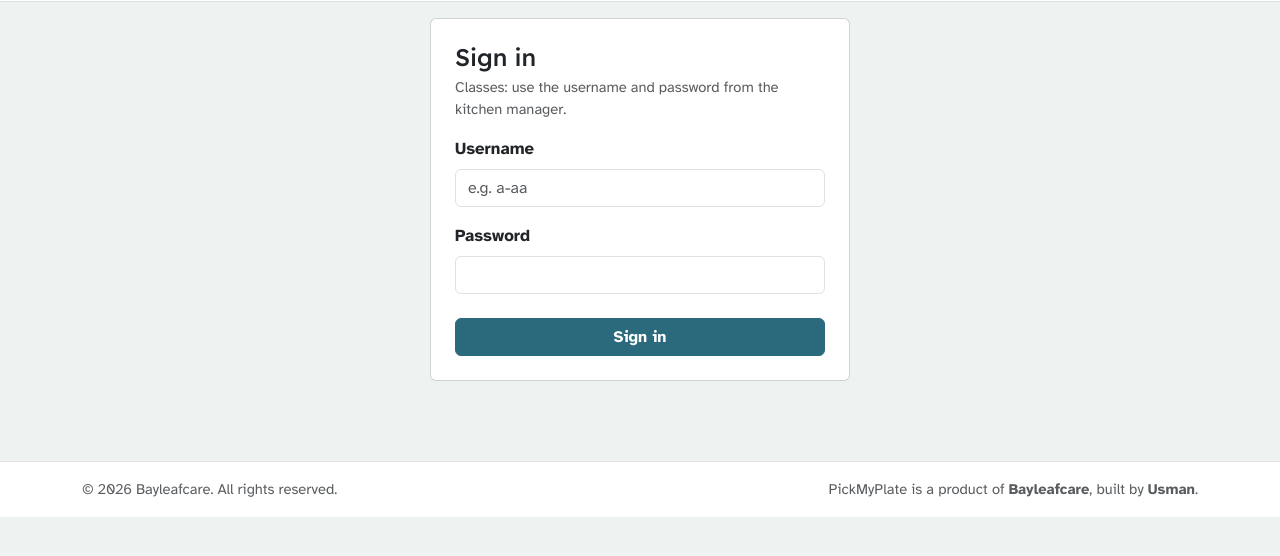
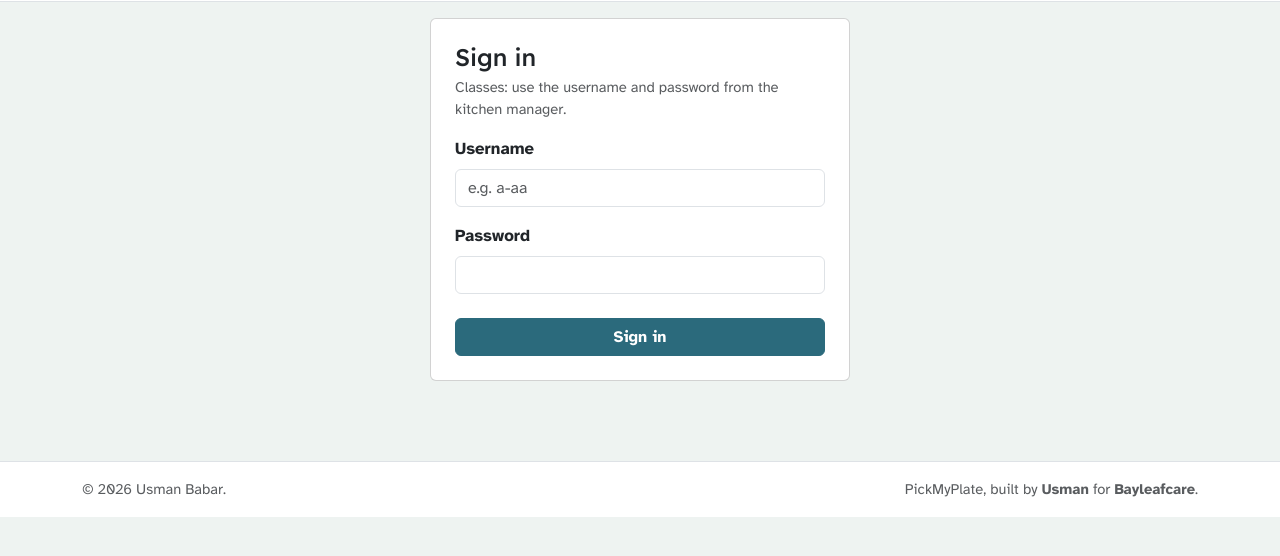
Before and after one commit to usmanbabarDev/pickmyplate, a plain HTML site: page pickmyplate/index.html in a window 1280 px wide. Shown: the part 86-642 px from the top of the page. Drawn offline with nearby package versions, Linux system fonts and the light colour scheme; no server answers.

Commit message:
Update the footer to show Usman owns PickMyPlate
The product is owned by Usman Babar and built for Bayleafcare. Removes
'All rights reserved', which conflicted with the MIT licence.

Co-Authored-By: Claude Opus 5.5 <noreply@anthropic.com>

```diff
--- a/pickmyplate/index.html
+++ b/pickmyplate/index.html
@@ -44,8 +44,8 @@
   <!-- ===== FOOTER: copyright, shown at the bottom of every screen ===== -->
   <footer class="site-footer border-top">
     <div class="container py-3 small text-body-secondary d-flex flex-wrap justify-content-between gap-2">
-      <span>&copy; <span id="copyright-year">2026</span> Bayleafcare. All rights reserved.</span>   <!-- Year is updated by the script below -->
-      <span>PickMyPlate is a product of <b>Bayleafcare</b>, built by <b>Usman</b>.</span>
+      <span>&copy; <span id="copyright-year">2026</span> Usman Babar.</span>   <!-- Year is updated by the script below -->
+      <span>PickMyPlate, built by <b>Usman</b> for <b>Bayleafcare</b>.</span>
     </div>
   </footer>
   <script>document.getElementById('copyright-year').textContent = new Date().getFullYear();</script>   <!-- Keeps the year current -->
```
